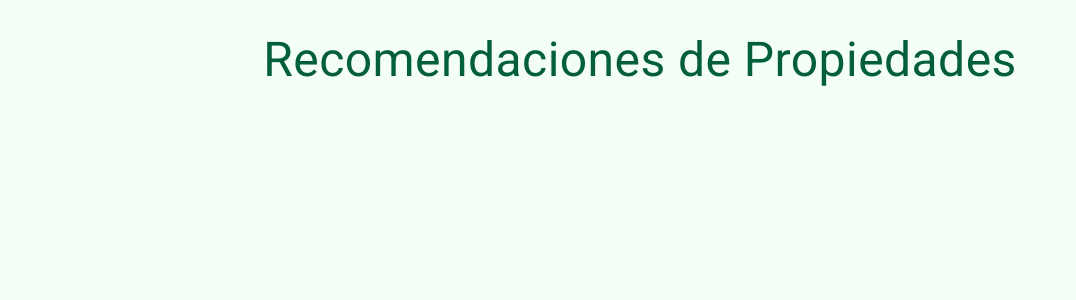
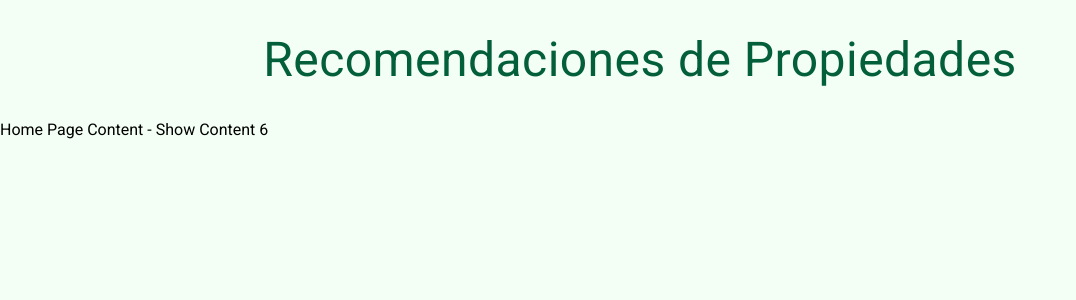
Before and after one commit to denner9/nextjs_mui_workshop, a Next.js app: page /home in a window 1280 px wide. Shown: the top 300 px of the page, without its empty margins (0-1076 px from the left). Built offline with nearby package versions, Linux system fonts and the light colour scheme.

Commit message:
Move the container and title to the layout

```diff
--- /dev/null
+++ b/src/app/(container)/home/layout.tsx
@@ -0,0 +1,35 @@
+import { Box, Stack, Typography } from '@mui/material';
+import React, { FC, PropsWithChildren } from 'react'
+
+const HomeLayout: FC<PropsWithChildren> = ({ children }) => {
+  return (
+    <Box
+      sx={{
+        height: '100vh',
+        width: '100vw',
+        position: 'absolute',
+        top: '0px',
+        left: '0px',
+        backgroundColor: 'primary.light'
+      }}
+    >
+      {/* Title section  */}
+      <Stack direction={'row'} justifyContent={'center'} sx={{ py: 3 }}>
+        <Typography
+          component={'h1'}
+          sx={{
+            fontSize: { xs: '30px', md: '48px' },
+            color: 'primary.dark',
+            textAlign: 'center',
+          }}
+        >
+          Recomendaciones de Propiedades
+        </Typography>
+      </Stack>
+
+      {children}
+    </Box>
+  )
+}
+
+export default HomeLayout;
--- a/src/app/(container)/home/page.tsx
+++ b/src/app/(container)/home/page.tsx
@@ -1,4 +1,4 @@
-import { Box, Stack, Typography } from "@mui/material";
+import { Box } from "@mui/material";
 import { FC } from "react";
 
 interface HomePageProps {
@@ -8,34 +8,8 @@ interface HomePageProps {
 const HomePage: FC<HomePageProps> = async ({ searchParams }) => {
   const show = (await searchParams).show || '6';
 
-  // TODO: Use the show const to dinamically render the properties cards.
-  console.log('show', show)
-
   return (
-    <Box
-      sx={{
-        height: '100vh',
-        width: '100vw',
-        position: 'absolute',
-        top: '0px',
-        left: '0px',
-        backgroundColor: 'primary.light'
-      }}
-    >
-      {/* Title section  */}
-      <Stack direction={'row'} justifyContent={'center'} sx={{ py: 3 }}>
-        <Typography
-          component={'h1'}
-          sx={{
-            fontSize: { xs: '30px', md: '48px' },
-            color: 'primary.dark',
-            textAlign: 'center',
-          }}
-        >
-          Recomendaciones de Propiedades
-        </Typography>
-      </Stack>
-    </Box>
+    <Box>Home Page Content - Show Content {show}</Box>
   );
 }
 
```
